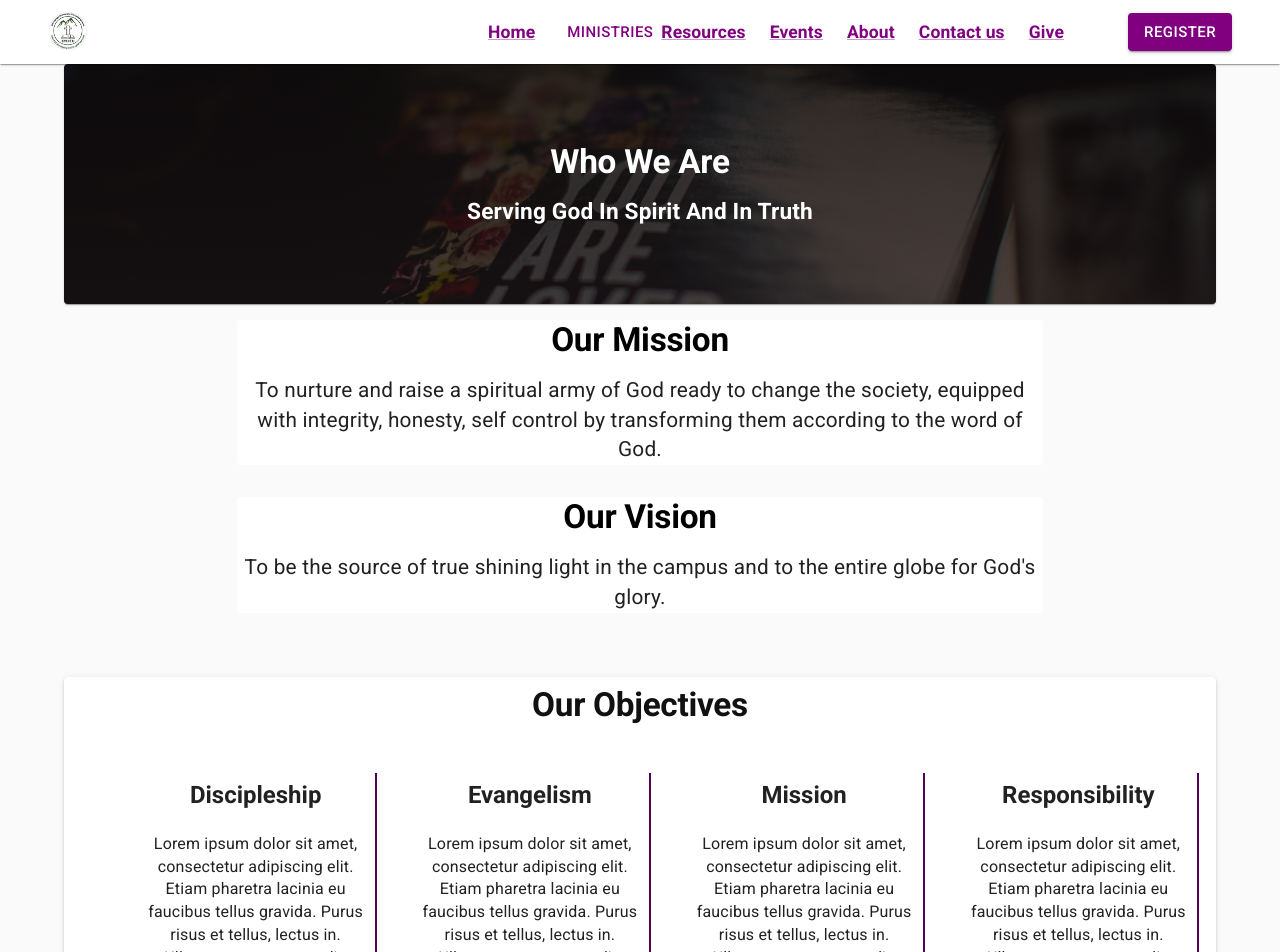
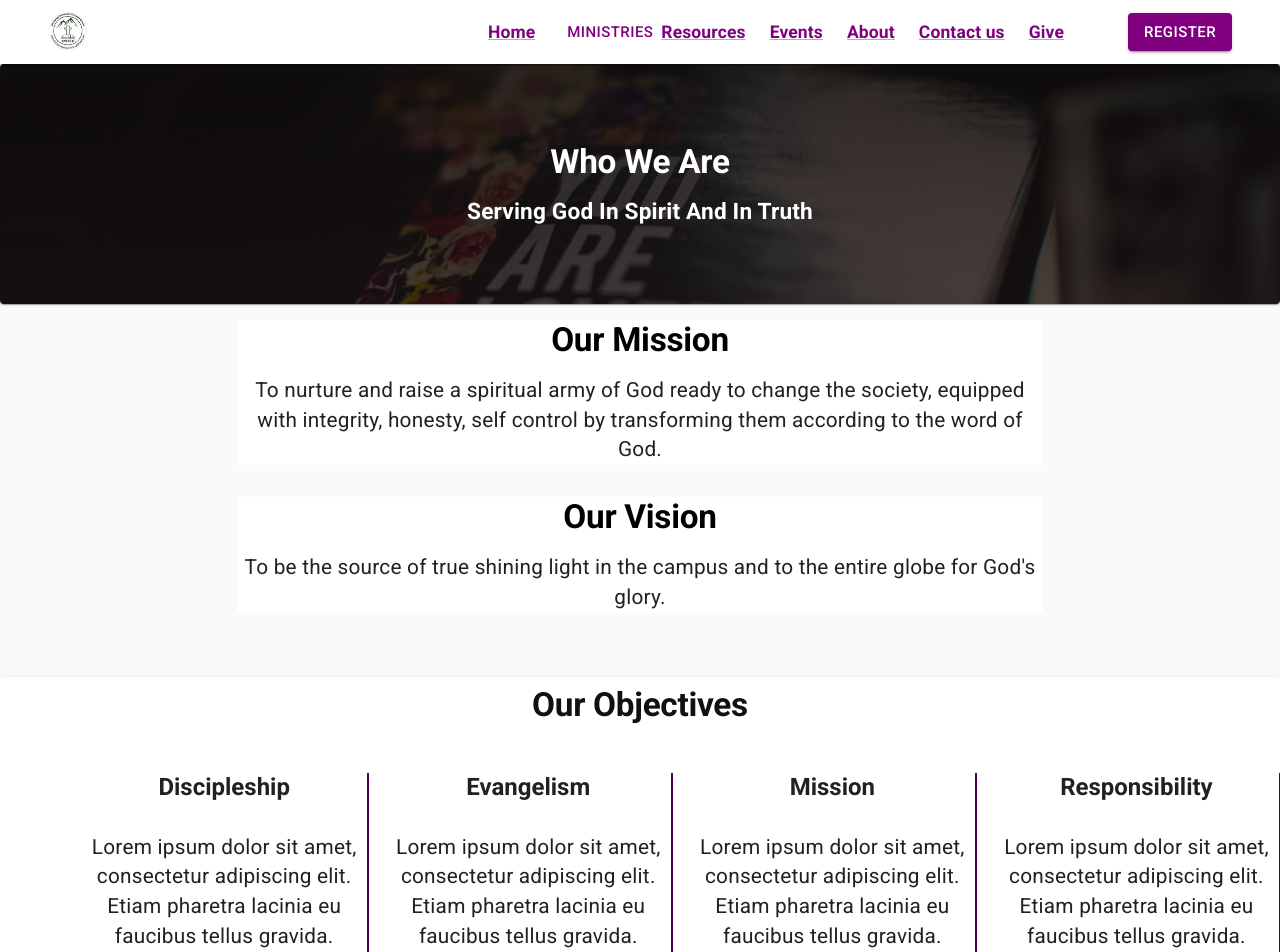
Before and after one commit to KyU-Christian-Union/kyucuwebapp, a React (Create React App) app: page /aboutfaq in a window 1280 px wide. Shown: the top 952 px of the page. Built offline with nearby package versions, Linux system fonts and the light colour scheme.

Commit message:
refactored the developed components to match the proposed design

```diff
--- a/src/components/AboutUs/AboutObjectives/Objective.jsx
+++ b/src/components/AboutUs/AboutObjectives/Objective.jsx
@@ -5,10 +5,11 @@ import { Typography, Paper, Grid } from '@mui/material';
 const useStyles = makeStyles(theme => ({
   root: {
     textAlign: 'center',
-    minWidth: '15rem',
-    width: '15rem',
-    maxWidth: '15rem',
+    minWidth: '18rem',
+    width: '18rem',
+    maxWidth: '18rem',
     padding: '.5rem',
+    paddingTop: '0',
     margin: 'auto',
     marginBottom: '1rem',
     borderRight: `2px solid ${theme.palette.primary.dark}`,
@@ -22,10 +23,10 @@ const Objective = ({ objectiveTitle, objectiveDescription }) => {
   return (
     <Grid item xs={12} sm={6} md={6} lg={2}>
       <Paper sx={12} elevation={0} className={classes.root}>
-        <Typography variant="h3" style={{ marginBottom: '1.5rem', textTransform: 'capitalize' }}>
+        <Typography variant="h3" style={{ marginBottom: '2rem', textTransform: 'capitalize' }}>
           {objectiveTitle}
         </Typography>
-        <Typography variant="body2" style={{ fontSize: '1rem' }}>
+        <Typography variant="body2" style={{ fontSize: '1.3rem' }}>
           {objectiveDescription}
         </Typography>
       </Paper>
--- a/src/pages/AboutUsFaq/AboutUsPage.jsx
+++ b/src/pages/AboutUsFaq/AboutUsPage.jsx
@@ -24,7 +24,6 @@ const AboutUsPage = () => {
   return (
     <>
       <PublicAppBar />
-      <Container>
       <Paper className={classes.about__header}>
         <Typography variant="h2" style={{ color: '#fff', textTransform: 'capitalize' }}>
           who we are
@@ -33,6 +32,7 @@ const AboutUsPage = () => {
           serving god in spirit and in truth
         </Typography>
       </Paper>
+      <Container>
         <div>
           <AboutStatement
             title="our mission"
@@ -43,6 +43,7 @@ const AboutUsPage = () => {
             text="To be the source of true shining light in the campus and to the entire globe for God's glory."
           />
         </div>
+      </Container>
       {/* objectives part */}
       <Paper elevation={2} style={{ padding: '.5rem' }}>
         <Typography align="center" variant="h2" style={{ color: '#111', textTransform: 'capitalize' }}>
@@ -50,7 +51,6 @@ const AboutUsPage = () => {
         </Typography>
         <Objectives />
       </Paper>
-      </Container>
       <Footer />
     </>
   );
```
Lines whose indentation alone changed are shown as unchanged.
